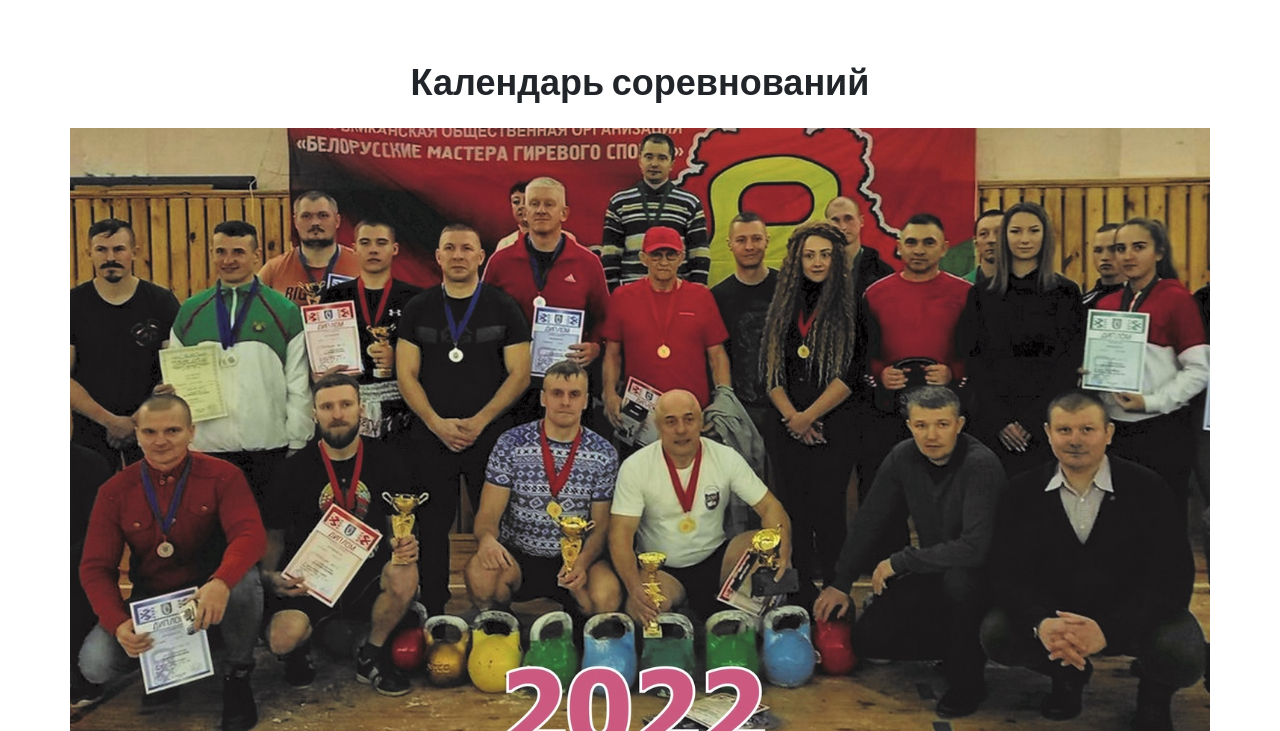
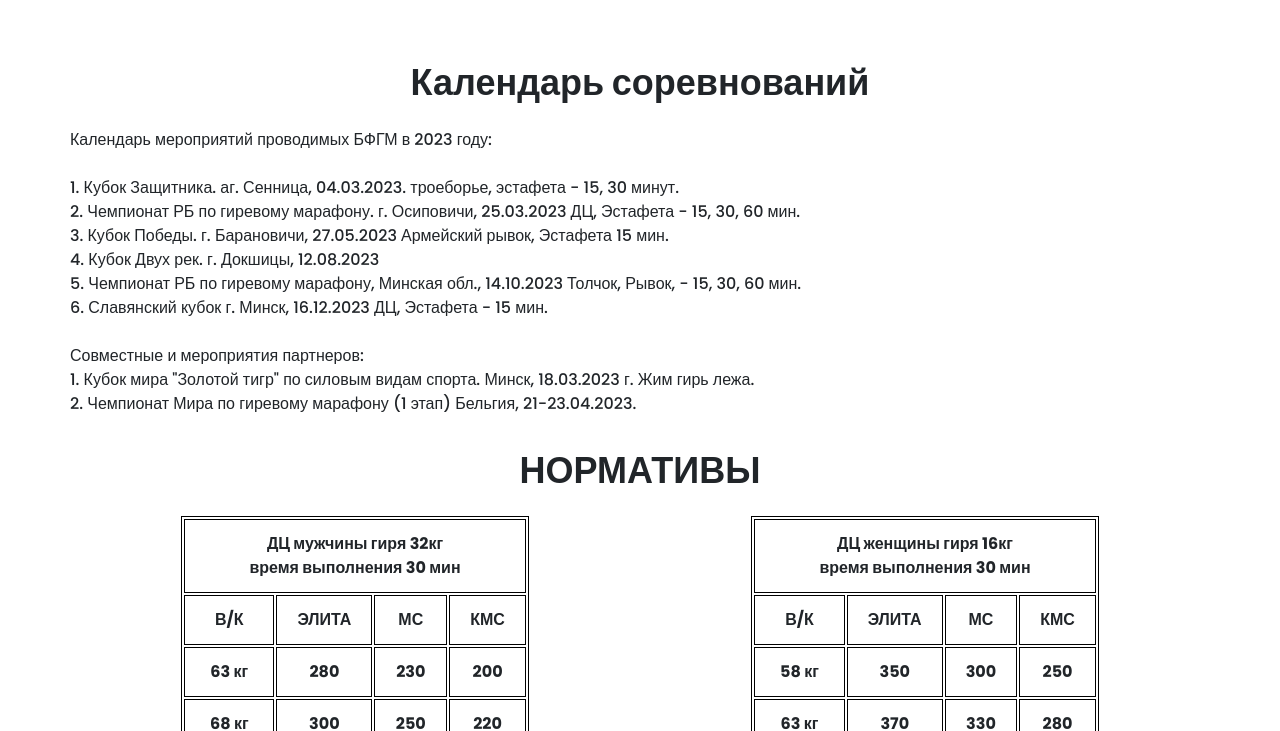
Before and after one commit to 4oVEN/belgiri, a website: page src/index.html in a window 1280 px wide. Shown: the part 3429-4160 px from the top of the page. Drawn offline with nearby package versions, Linux system fonts and the light colour scheme; files that its build step writes are made by us from their sources; files whose address does not match are found by name.

Commit message:
new content

```diff
--- a/src/index.html
+++ b/src/index.html
@@ -121,8 +121,8 @@
   <section class="news" id="news">
     <div class="container">
       <h2 class="title">НОВОСТИ</h2>
-      <div class="news__subtitle">Ближайшие соревнования 10 декабря 2022 года</div>
-      <p class="news__text">Славянский кубок 2022 по гиревому марафону <br>
+      <div class="news__subtitle">Ближайшие соревнования 3 марта 2023 года</div>
+      <p class="news__text">Кубок Защитника 2023 по гиревому марафону <br>
         Соревновательные упражнения:
       </p>
       <p class="news__text">
@@ -166,12 +166,16 @@
            <option value="Первенство РБ">Первенство РБ</option>
            <option value="Первенство района">Первенство района</option>
            <option value="Славянский кубок">Славянский кубок</option>
+           <option value="Кубок Защитника">Кубок Защитника</option>
+           <option value="Кубок Победы">Кубок Победы</option>
+           <option value="Кубок Двух Рек">Кубок Двух Рек</option>
          </select>
          <select name="exercise">
            <option value="0">Вид упражнения</option>
            <option value="Толчок">Толчок</option>
            <option value="Рывок">Рывок</option>
            <option value="ДЦ">ДЦ</option>
+           <option value="Троеборье">Троеборье</option>
          </select>
 
          <select name="kettlebell_weight">
@@ -243,9 +247,34 @@
   <section class="calendar" id="calendar">
     <div class="container">
       <h2 class="title">Календарь соревнований</h2>
-      <div>
+      Календарь мероприятий проводимых БФГМ в 2023 году: <br> <br>
+1. Кубок Защитника.
+аг. Сенница, 04.03.2023.
+троеборье, эстафета - 15, 30 минут. <br>
+2. Чемпионат РБ по гиревому марафону.
+г. Осиповичи, 25.03.2023
+ДЦ, Эстафета - 15, 30, 60 мин. <br>
+3. Кубок Победы.
+г. Барановичи, 27.05.2023
+Армейский рывок, Эстафета 15 мин. <br>
+4. Кубок Двух рек.
+г. Докшицы, 12.08.2023 <br>
+5. Чемпионат РБ по гиревому марафону,
+Минская обл., 14.10.2023
+Толчок, Рывок, - 15, 30, 60 мин. <br>
+6. Славянский кубок
+г. Минск, 16.12.2023
+ДЦ, Эстафета - 15 мин.
+<br> <br>
+Совместные и мероприятия партнеров: <br>
+1. Кубок мира "Золотой тигр" по силовым видам спорта.
+Минск, 18.03.2023 г.
+Жим гирь лежа. <br>
+2. Чемпионат Мира по гиревому марафону (1 этап)
+Бельгия, 21-23.04.2023.
+      <!-- <div>
         <img src="img/calendar.jpg" alt="calendar">
-      </div>
+      </div> -->
     </div>
   </section>
 
```
Also changed, not shown: dist/index.html.
